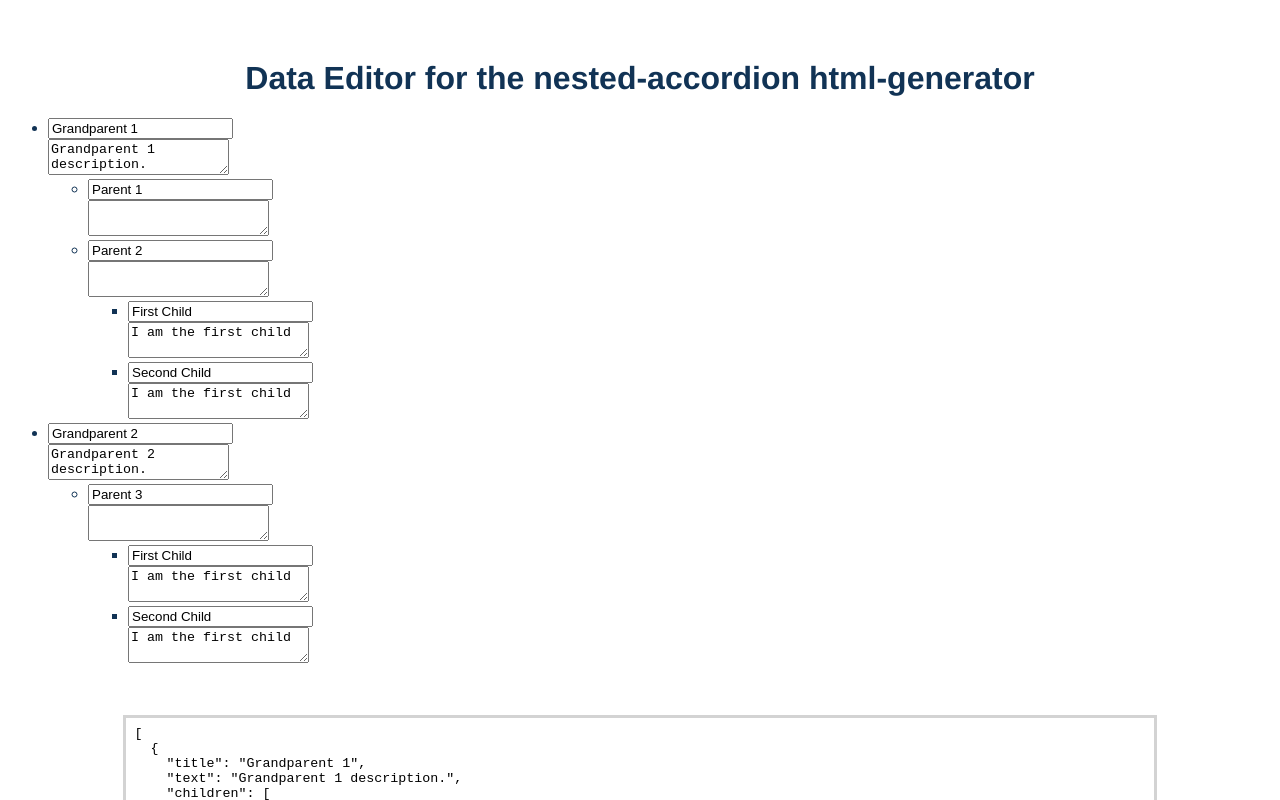
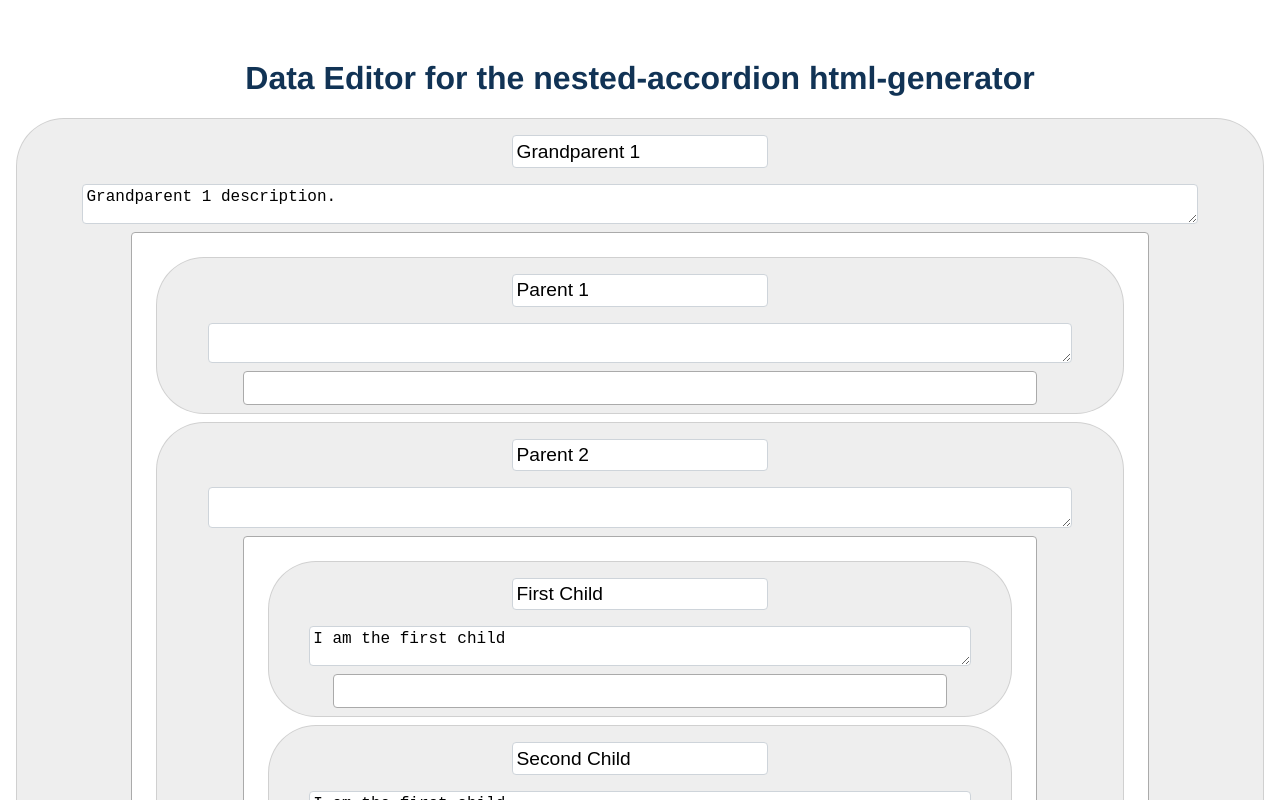
Before and after one commit to LukeStorry/nested-json-editor, a Vue app: page / in a window 1280 px wide. Shown: the top 800 px of the page. Built offline with nearby package versions, Linux system fonts and the light colour scheme.

Commit message:
added vue-draggable, so mostly works

```diff
--- a/package.json
+++ b/package.json
@@ -1,6 +1,6 @@
 {
-  "name": "nested-accordion-editor",
-  "version": "0.1.0",
+  "name": "nested-json-editor",
+  "version": "1.0.0",
   "scripts": {
     "serve": "vue-cli-service serve",
     "build": "vue-cli-service build",
@@ -11,7 +11,7 @@
   "dependencies": {
     "core-js": "^3.6.4",
     "vue": "^2.6.11",
-    "vue-draggable": "^2.0.6",
+    "vuedraggable": "^2.23.2",
     "vuex": "^3.1.2"
   },
   "devDependencies": {
--- a/src/NestedAccordionData.d.ts
+++ b/src/NestedAccordionData.d.ts
@@ -2,7 +2,7 @@ export declare type SectionData = {
   id?: string;
   title: string;
   text?: string;
-  children?: Array<SectionData>;
+  children: Array<SectionData>;
 };
 
 export declare type SectionList = Array<SectionData>;
--- a/src/components/EditableSectionList.vue
+++ b/src/components/EditableSectionList.vue
@@ -1,108 +1,43 @@
 <template>
-  <div class="EditableSectionList">
-    <ul>
-      <li v-for="section in sections" :key="section.title">
-        <Section :section-id="section.id" />
-      </li>
-    </ul>
-  </div>
+  <draggable v-model="sections" group="all" :animation="500">
+    <Section
+      v-for="section in sections"
+      :key="section.id"
+      :section-id="section.id"
+    />
+  </draggable>
 </template>
 
 <script lang="ts">
 import Vue from "vue";
 import { SectionList } from "@/NestedAccordionData";
+import draggable from "vuedraggable";
 
 export default Vue.extend({
   name: "EditableSectionList",
   components: {
+    draggable,
     Section: () => import("./Section.vue")
   },
   props: { parentId: { type: String, default: "root" } },
+
   computed: {
-    sections(): SectionList {
-      return this.parentId === "root"
-        ? this.$store.getters.allSections
-        : this.$store.getters.section(this.parentId).children;
+    sections: {
+      get(): SectionList {
+        return this.parentId === "root"
+          ? this.$store.getters.allSections
+          : this.$store.getters.section(this.parentId).children || [];
+      },
+      set(value: SectionList) {
+        console.log("set", this.parentId);
+        if (this.parentId === "root") this.$store.commit("setAllData", value);
+        else
+          this.$store.commit("updateChildren", {
+            id: this.parentId,
+            children: value
+          });
+      }
     }
   }
 });
 </script>
-
-<!--<style scoped>-->
-<!--.drag-wrapper {-->
-<!--  display: flex;-->
-<!--  justify-content: center;-->
-<!--}-->
-
-<!--ul {-->
-<!--  display: flex;-->
-<!--  flex-direction: column;-->
-<!--  padding: 3px !important;-->
-<!--  min-height: 70vh;-->
-<!--  width: 100px;-->
-<!--  float: left;-->
-<!--  list-style-type: none;-->
-<!--  overflow-y: auto;-->
-<!--  border: 2px solid #888;-->
-<!--  border-radius: 0.2em;-->
-<!--  background: #8adccc;-->
-<!--  color: #555;-->
-<!--  margin-right: 5px;-->
-<!--}-->
-
-<!--/* drop target state */-->
-<!--ul[aria-dropeffect="move"] {-->
-<!--  border-color: #68b;-->
-<!--  background: #fff;-->
-<!--}-->
-
-<!--/* drop target focus and dragover state */-->
-<!--ul[aria-dropeffect="move"]:focus,-->
-<!--ul[aria-dropeffect="move"].dragover {-->
-<!--  outline: none;-->
-<!--  box-shadow: 0 0 0 1px #fff, 0 0 0 3px #68b;-->
-<!--}-->
-
-<!--/* draggable items */-->
-<!--li {-->
-<!--  display: block;-->
-<!--  list-style-type: none;-->
-<!--  margin: 0 0 2px 0;-->
-<!--  padding: 0.2em 0.4em;-->
-<!--  border-radius: 0.2em;-->
-<!--  line-height: 1.3;-->
-<!--}-->
-
-<!--li:hover {-->
-<!--  box-shadow: 0 0 0 2px #68b, inset 0 0 0 1px #ddd;-->
-<!--}-->
-
-<!--/* items focus state */-->
-<!--li:focus {-->
-<!--  outline: none;-->
-<!--  box-shadow: 0 0 0 2px #68b, inset 0 0 0 1px #ddd;-->
-<!--}-->
-
-<!--/* items grabbed state */-->
-<!--li[aria-grabbed="true"] {-->
-<!--  background: #5cc1a6;-->
-<!--  color: #fff;-->
-<!--}-->
-
-<!--@keyframes nodeInserted {-->
-<!--  from {-->
-<!--    opacity: 0.2;-->
-<!--  }-->
-<!--  to {-->
-<!--    opacity: 0.8;-->
-<!--  }-->
-<!--}-->
-
-<!--.item-dropzone-area {-->
-<!--  height: 2rem;-->
-<!--  background: #888;-->
-<!--  opacity: 0.8;-->
-<!--  animation-duration: 0.5s;-->
-<!--  animation-name: nodeInserted;-->
-<!--}-->
-<!--</style>-->
--- a/src/components/Section.vue
+++ b/src/components/Section.vue
@@ -2,9 +2,8 @@ import EditableSectionList from "*.vue";
 <template>
   <div :id="sectionId" class="Section">
     <input v-model.lazy="title" type="text" />
-    <br />
     <textarea v-model.lazy="text" type="text" />
-    <EditableSectionList :parent-id="sectionData.id" />
+    <EditableSectionList :parent-id="sectionData.id" class="children-box" />
   </div>
 </template>
 
@@ -23,10 +22,6 @@ export default Vue.extend({
     sectionData: {
       get(): SectionData {
         return this.$store.getters.section(this.sectionId);
-      },
-      set(value: SectionData) {
-        // TODO validation?
-        this.$store.commit("updateSection", value);
       }
     },
     title: {
@@ -34,10 +29,7 @@ export default Vue.extend({
         return this.sectionData.title;
       },
       set(value: string) {
-        this.$store.commit("updateSection", {
-          ...this.sectionData,
-          title: value
-        });
+        this.$store.commit("updateTitle", { id: this.sectionId, title: value });
       }
     },
     text: {
@@ -45,10 +37,7 @@ export default Vue.extend({
         return this.sectionData.text || "";
       },
       set(value: string) {
-        this.$store.commit("updateSection", {
-          ...this.sectionData,
-          text: value
-        });
+        this.$store.commit("updateText", { id: this.sectionId, text: value });
       }
     }
   }
@@ -57,6 +46,43 @@ export default Vue.extend({
 
 <style scoped>
 .Section {
-  text-align: left;
+  text-align: right;
+  margin: 0.5rem;
+  padding: 0.5rem;
+  background-color: #eee;
+  border: 1px solid rgba(0, 0, 0, 0.125);
+  border-radius: 3rem;
+  display: flex;
+  flex-direction: column;
+  align-items: center;
+}
+input {
+  display: block;
+  padding: 0.2rem;
+  margin: 0.5rem;
+  height: 1.5rem;
+  font-size: 1.2rem;
+  font-weight: 400;
+  background-color: #fff;
+  border: 1px solid #ced4da;
+  border-radius: 0.25rem;
+}
+textarea {
+  display: block;
+  height: 2rem;
+  padding: 0.2rem;
+  margin: 0.5rem;
+  font-size: 1rem;
+  background-color: #fff;
+  border: 1px solid #ced4da;
+  border-radius: 0.25rem;
+  width: 90%;
+}
+.children-box {
+  border: 1px solid #aaa;
+  background-color: #fff;
+  padding: 1rem;
+  border-radius: 0.25rem;
+  min-width: 80%;
 }
 </style>
--- a/src/components/TextAreaOutput.vue
+++ b/src/components/TextAreaOutput.vue
@@ -26,7 +26,7 @@ export default Vue.extend({
           null,
           2
         )!!;
-        return string ? string.replace(/,\n *"id":.*/g, "") : undefined;
+        return string ? string.replace(/,\n *"id": ".*"/g, "") : undefined;
       },
       set(value: string) {
         console.log("TextAreaOutput set");
@@ -35,7 +35,7 @@ export default Vue.extend({
         const newData: SectionList = JSON.parse(value);
 
         if (isValid(newData)) {
-          this.$store.commit("setData", newData);
+          this.$store.commit("setAllData", newData);
         }
       }
     }
--- a/src/store/index.ts
+++ b/src/store/index.ts
@@ -11,6 +11,12 @@ const addIds = (sectionList: SectionList): void =>
       .toString(36)
       .substr(2, 9);
     if (section.children) addIds(section.children);
+  });
+
+const addEmptyChildren = (sectionList: SectionList): void =>
+  sectionList.forEach(section => {
+    section.children = section.children || [];
+    if (section.children) addEmptyChildren(section.children);
   });
 
 const findSectionById = (
@@ -32,21 +38,40 @@ export default new Vuex.Store({
     sectionList: placeHolderData as SectionList
   },
   mutations: {
-    setData(state: State, payload: SectionList) {
-      addIds(payload);
+    setAllData(state: State, payload: SectionList) {
+      if (typeof payload[0].id === "undefined") addIds(payload);
+      addEmptyChildren(payload);
       state.sectionList = payload;
     },
-    updateSection(state: State, payload: SectionData) {
-      const old: SectionData = findSectionById(payload.id, state.sectionList)!;
-      old.title = payload.title;
-      old.text = payload.text;
-      old.children = payload.children;
+    updateTitle(state: State, payload: { id: string; title: string }) {
+      const section: SectionData = findSectionById(
+        payload.id,
+        state.sectionList
+      )!;
+      section.title = payload.title;
+    },
+    updateText(state: State, payload: { id: string; text: string }) {
+      const section: SectionData = findSectionById(
+        payload.id,
+        state.sectionList
+      )!;
+      section.text = payload.text;
+    },
+    updateChildren(
+      state: State,
+      payload: { id: string; children: SectionList }
+    ) {
+      const section: SectionData = findSectionById(
+        payload.id,
+        state.sectionList
+      )!;
+      section.children = payload.children;
     }
   },
   getters: {
     allSections: (state: State): SectionList => state.sectionList,
     section: (state: State): ((id: string) => SectionData) => id =>
-      Object.assign({}, findSectionById(id, state.sectionList)!)
+      findSectionById(id, state.sectionList)!
   }
 });
 
--- a/src/store/placeHolderData.ts
+++ b/src/store/placeHolderData.ts
@@ -4,18 +4,21 @@ export default [
     text: "Grandparent 1 description.",
     children: [
       {
-        title: "Parent 1"
+        title: "Parent 1",
+        children: []
       },
       {
         title: "Parent 2",
         children: [
           {
             title: "First Child",
-            text: "I am the first child"
+            text: "I am the first child",
+            children: []
           },
           {
             title: "Second Child",
-            text: "I am the first child"
+            text: "I am the first child",
+            children: []
           }
         ]
       }
@@ -30,11 +33,13 @@ export default [
         children: [
           {
             title: "First Child",
-            text: "I am the first child"
+            text: "I am the first child",
+            children: []
           },
           {
             title: "Second Child",
-            text: "I am the first child"
+            text: "I am the first child",
+            children: []
           }
         ]
       }
```
Also changed, not shown: 1 other file (tests, documents, lock files or other folders).
